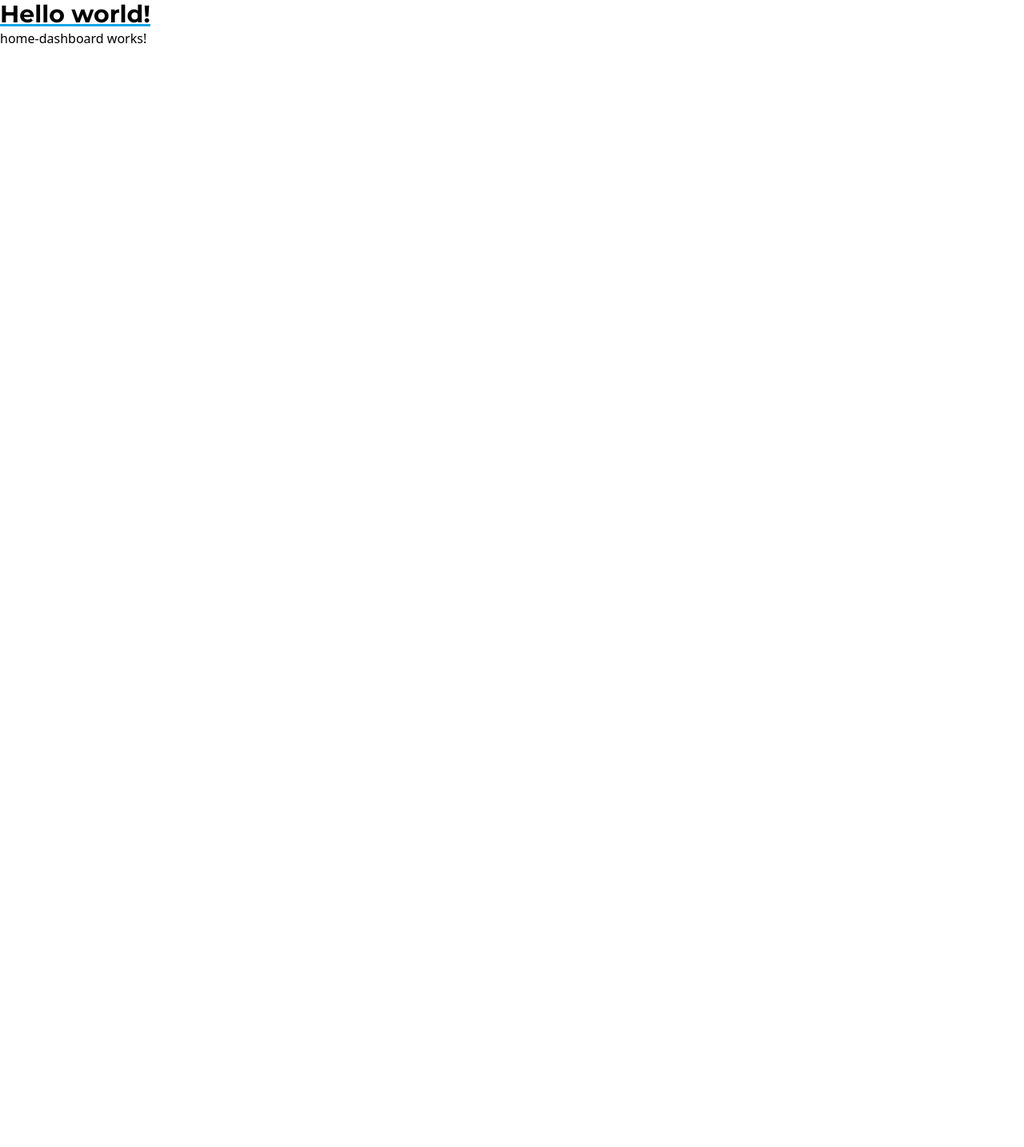
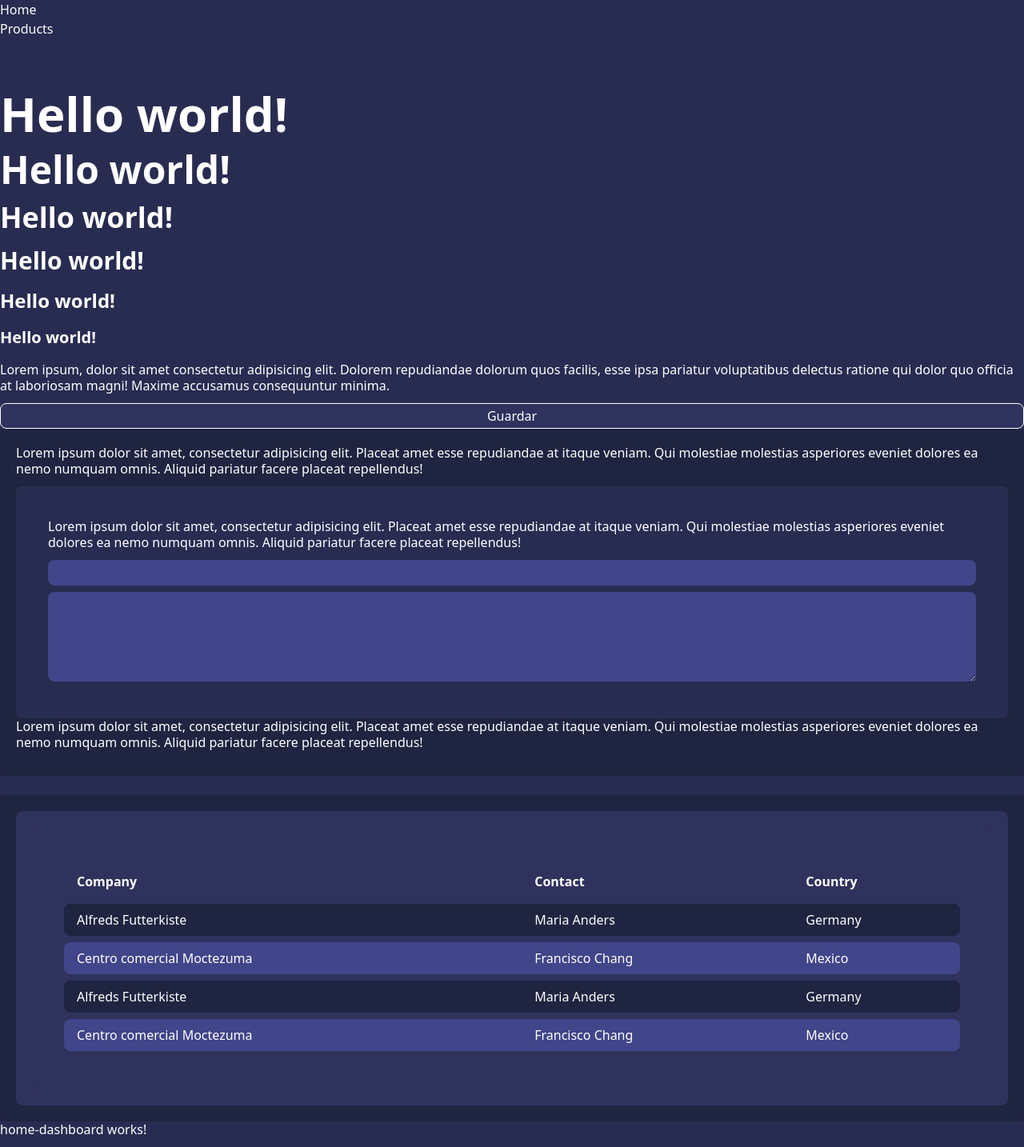
Before and after one commit to KatherinSernaMeza/products-crud-angular, an Angular app: page /home in a window 1280 px wide. Shown: the whole page at 80% size. Before the commit the page ends 800 px from the top, so only its background shows below. Built offline with nearby package versions, Linux system fonts and the light colour scheme.

Commit message:
Adding selector elements global format, Installing prettier-plugin-tailwindcss

```diff
--- a/package.json
+++ b/package.json
@@ -35,6 +35,8 @@
     "karma-jasmine": "~5.1.0",
     "karma-jasmine-html-reporter": "~2.1.0",
     "postcss": "^8.4.38",
+    "prettier": "^3.2.5",
+    "prettier-plugin-tailwindcss": "^0.5.14",
     "tailwindcss": "^3.4.3",
     "typescript": "~5.4.2"
   }
--- a/src/app/app.component.html
+++ b/src/app/app.component.html
@@ -1,5 +1,92 @@
-<h1 class="font-body text-3xl font-bold underline decoration-sky-500">
-  Hello world!
-</h1>
+<div>
+  <aside>
+    <nav>
+      <menu>
+        <li>
+          <ul>
+            <a>Home</a>
+          </ul>
+          <ul>
+            <a>Products</a>
+          </ul>
+        </li>
+      </menu>
+    </nav>
+  </aside>
+  <header></header>
+  <footer></footer>
+  <h1>Hello world!</h1>
+  <h2>Hello world!</h2>
+  <h3>Hello world!</h3>
+  <h4>Hello world!</h4>
+  <h5>Hello world!</h5>
+  <h6>Hello world!</h6>
 
-<router-outlet></router-outlet>
+  <p>
+    Lorem ipsum, dolor sit amet consectetur adipisicing elit. Dolorem
+    repudiandae dolorum quos facilis, esse ipsa pariatur voluptatibus delectus
+    ratione qui dolor quo officia at laboriosam magni! Maxime accusamus
+    consequuntur minima.
+  </p>
+
+  <button>Guardar</button>
+  <div class="container mx-auto rounded bg-container p-5">
+    <p>
+      Lorem ipsum dolor sit amet, consectetur adipisicing elit. Placeat amet
+      esse repudiandae at itaque veniam. Qui molestiae molestias asperiores
+      eveniet dolores ea nemo numquam omnis. Aliquid pariatur facere placeat
+      repellendus!
+    </p>
+    <form class="p-10">
+      <p>
+        Lorem ipsum dolor sit amet, consectetur adipisicing elit. Placeat amet
+        esse repudiandae at itaque veniam. Qui molestiae molestias asperiores
+        eveniet dolores ea nemo numquam omnis. Aliquid pariatur facere placeat
+        repellendus!
+      </p>
+
+      <input />
+      <textarea class="mt-2"></textarea>
+    </form>
+
+    <p>
+      Lorem ipsum dolor sit amet, consectetur adipisicing elit. Placeat amet
+      esse repudiandae at itaque veniam. Qui molestiae molestias asperiores
+      eveniet dolores ea nemo numquam omnis. Aliquid pariatur facere placeat
+      repellendus!
+    </p>
+  </div>
+
+  <div class="container mx-auto mt-6 rounded bg-container p-5">
+    <div class="rounded-lg bg-card p-5 text-left">
+      <table class="border-separate border-spacing-[8px] border-spacing-x-0">
+        <tr>
+          <th>Company</th>
+          <th>Contact</th>
+          <th>Country</th>
+        </tr>
+        <tr class="bg-container">
+          <td>Alfreds Futterkiste</td>
+          <td>Maria Anders</td>
+          <td>Germany</td>
+        </tr>
+        <tr class="bg-row">
+          <td>Centro comercial Moctezuma</td>
+          <td>Francisco Chang</td>
+          <td>Mexico</td>
+        </tr>
+        <tr class="bg-container">
+          <td>Alfreds Futterkiste</td>
+          <td>Maria Anders</td>
+          <td>Germany</td>
+        </tr>
+        <tr class="bg-row">
+          <td>Centro comercial Moctezuma</td>
+          <td>Francisco Chang</td>
+          <td>Mexico</td>
+        </tr>
+      </table>
+    </div>
+  </div>
+  <router-outlet></router-outlet>
+</div>
--- a/src/index.html
+++ b/src/index.html
@@ -1,13 +1,13 @@
 <!doctype html>
 <html lang="en">
-<head>
-  <meta charset="utf-8">
-  <title>ProductsCrudAngular</title>
-  <base href="/">
-  <meta name="viewport" content="width=device-width, initial-scale=1">
-  <link rel="icon" type="image/x-icon" href="favicon.ico">
-</head>
-<body>
-  <app-root></app-root>
-</body>
+  <head>
+    <meta charset="utf-8" />
+    <title>ProductsCrudAngular</title>
+    <base href="/" />
+    <meta name="viewport" content="width=device-width, initial-scale=1" />
+    <link rel="icon" type="image/x-icon" href="favicon.ico" />
+  </head>
+  <body class="dark">
+    <app-root></app-root>
+  </body>
 </html>
--- a/src/styles.scss
+++ b/src/styles.scss
@@ -13,13 +13,16 @@
   --container: 31, 36, 64;
   --card: 47, 50, 93;
   --box: 65, 69, 137;
+  --form: 40, 44, 81;
+  --row: 65, 69, 137;
   --contBorder: 118, 11, 255;
   --input: 65, 69, 137;
-  --text: 255, 255, 255;
+  --textcolor: 255, 255, 255;
   --descriptiontext: 214, 214, 214;
   --btn: 47, 50, 93;
   --navlink: 255, 255, 255;
   --navtext: 47, 50, 93;
+  background: rgba(var(--background));
 }
 
 .light {
@@ -27,11 +30,106 @@
   --container: 248, 240, 255;
   --card: 255, 255, 255;
   --box: 249, 249, 249;
+  --form: 255, 255, 255;
   --contBorder: 118, 11, 255;
   --input: 249, 249, 249;
-  --text: 0, 0, 0;
+  --textcolor: 0, 0, 0;
   --descriptiontext: 249, 249, 249;
   --btn: 249, 249, 249;
   --navlink: 249, 249, 249;
   --navtext: 164, 135, 210;
+  background: rgba(var(--background));
 }
+
+/* Selector elements styles */
+h1 {
+  @apply mb-4 text-6xl font-bold text-textcolor;
+}
+h2 {
+  @apply mb-4 text-5xl font-bold text-textcolor;
+}
+h3 {
+  @apply mb-4 text-4xl font-bold text-textcolor;
+}
+h4 {
+  @apply mb-4 text-3xl font-bold text-textcolor;
+}
+h5 {
+  @apply mb-4 text-2xl font-bold text-textcolor;
+}
+h6 {
+  @apply mb-4 text-xl font-bold text-textcolor;
+}
+
+p {
+  @apply mb-3 leading-tight text-textcolor;
+}
+
+input {
+  @apply h-8 w-full rounded-lg bg-input text-textcolor;
+}
+
+textarea {
+  @apply h-28 w-full rounded-lg bg-input text-textcolor;
+}
+
+button {
+  @apply h-8 w-full rounded-lg border border-white bg-btn text-textcolor hover:bg-indigo-950;
+}
+
+form {
+  @apply rounded-lg bg-form;
+}
+
+table {
+  @apply w-full table-auto rounded-lg bg-card p-10 text-textcolor;
+}
+
+tr {
+  @apply h-10 rounded-lg text-textcolor;
+}
+
+th {
+  @apply pl-4 text-textcolor;
+}
+td {
+  @apply pl-4 text-textcolor;
+}
+
+td:first-child {
+  @apply rounded-l-lg;
+}
+
+td:last-child {
+  @apply rounded-r-lg;
+}
+
+header {
+  @apply h-8 w-full;
+}
+footer {
+  @apply h-8 w-full;
+}
+aside {
+  @apply h-full w-full text-textcolor;
+}
+nav {
+  @apply h-full w-full;
+}
+section {
+  @apply h-full w-full;
+}
+
+menu {
+  @apply h-full w-full;
+}
+
+li {
+  @apply w-full;
+}
+ul {
+  @apply w-full;
+}
+a {
+  @apply w-full;
+}
--- a/tailwind.config.js
+++ b/tailwind.config.js
@@ -8,9 +8,11 @@ module.exports = {
         container: "rgba(var(--container))",
         card: "rgba(var(--card))",
         box: "rgba(var(--box))",
+        form: "rgba(var(--form))",
+        row: "rgba(var(--row))",
         contBorder: "rgba(var(--contBorder))",
         input: "rgba(var(--input))",
-        text: "rgba(var(--text))",
+        textcolor: "rgba(var(--textcolor))",
         descriptiontext: "rgba(var(--descriptiontext))",
         btn: "rgba(var(--btn))",
         navlink: "rgba(var(--navlink))",
```
Also changed, not shown: 2 other files (tests, documents, lock files or other folders).
